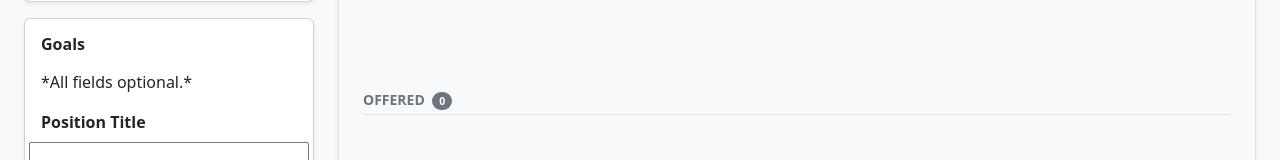
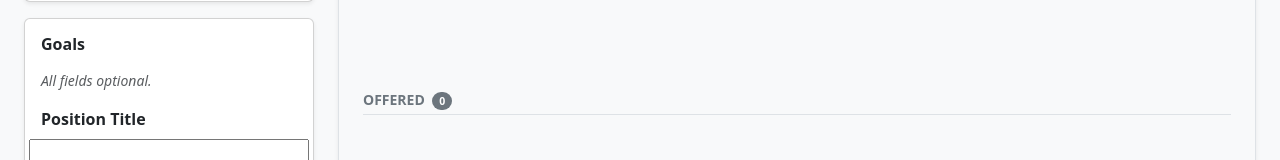
Before and after one commit to ScriptedRemedies/JobTracker, a React (Vite) app: page / in a window 1280 px wide. Shown: the part 489-649 px from the top of the page. Built offline with nearby package versions, Linux system fonts and the light colour scheme.

Commit message:
Fixed goals styles

```diff
--- a/src/components/Goals.jsx
+++ b/src/components/Goals.jsx
@@ -22,7 +22,7 @@ function Goals({ onUpdate, initialData }) {
     return (
         <div className="card p-3 mt-3 shadow-sm">
             <h6 className="fw-bold mb-3">Goals</h6>
-            <p>*All fields optional.*</p>
+            <p className="text-muted small fst-italic">All fields optional.</p>
 
             {/* Position */}
             <div className="row mb-3">
```
